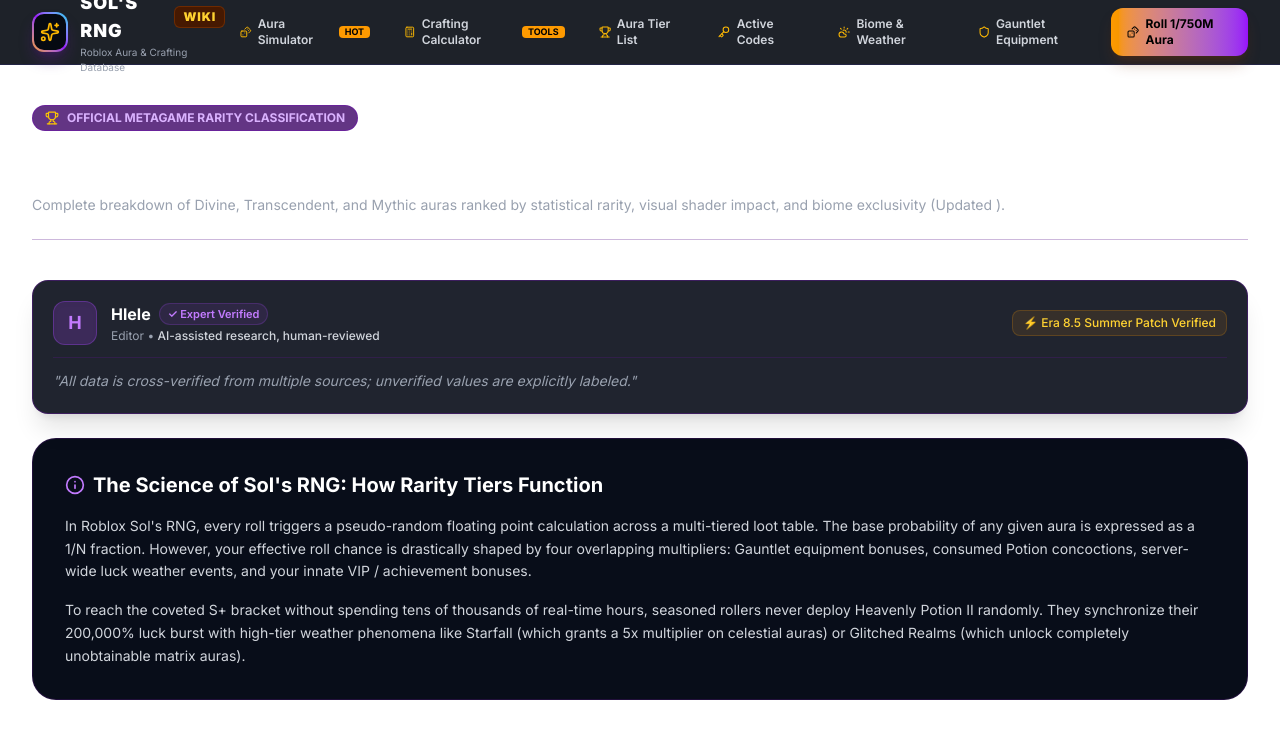
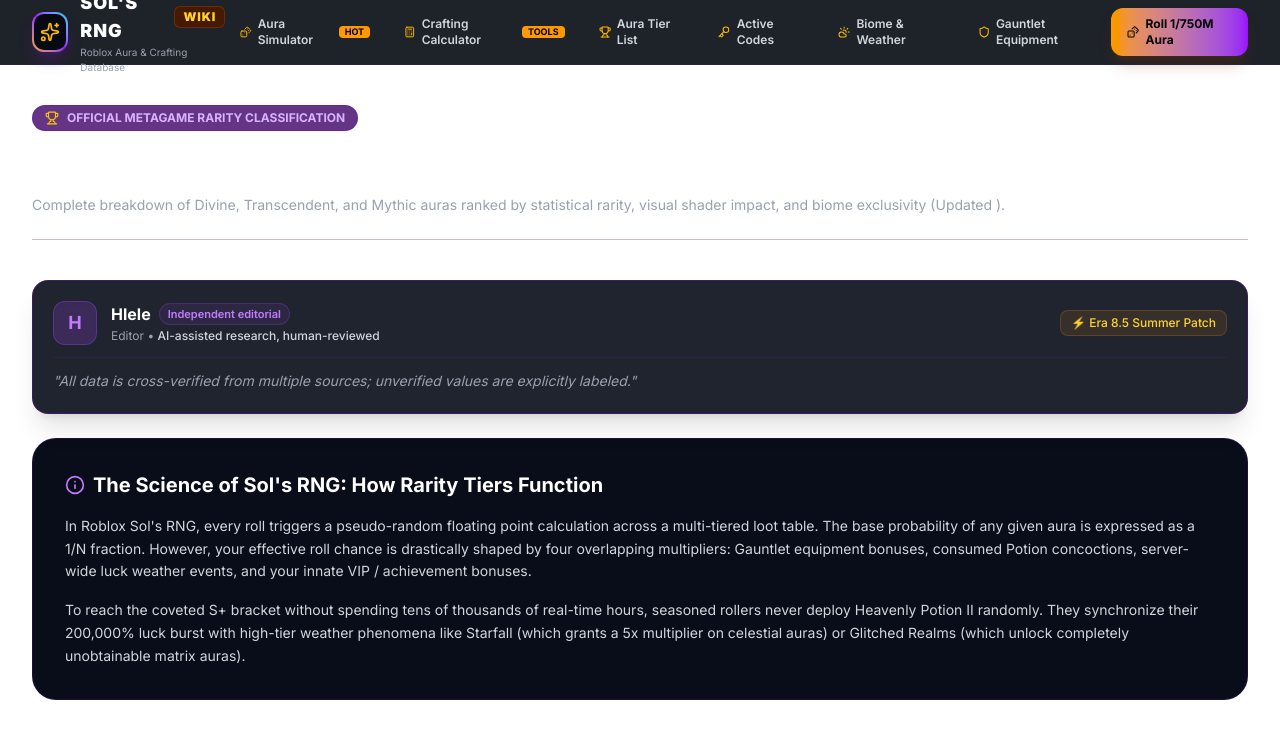
Before and after one commit to lianlele168/sols-rng-wiki, a Next.js app: page /tier-list in a window 1280 px wide. Shown: the top 738 px of the page. Built offline with nearby package versions, Linux system fonts and the light colour scheme.

Commit message:
fix(eaeat): remove fabricated author personas and unverified 'verified' claims

```diff
--- a/src/components/AuthorCard.tsx
+++ b/src/components/AuthorCard.tsx
@@ -13,7 +13,7 @@
   authorName = 'Hlele',
   role = 'Editor',
   experience = 'AI-assisted research, human-reviewed',
-  patchVersion = 'Era 8.5 Summer Patch Verified',
+  patchVersion = 'Era 8.5 Summer Patch',
   lastUpdated = '',
   editorialNote = 'All data is cross-verified from multiple sources; unverified values are explicitly labeled.',
 }: AuthorCardProps) {
@@ -28,7 +28,7 @@
             <div className="flex items-center space-x-2">
               <span className="font-bold text-white text-sm sm:text-base">{authorName}</span>
               <span className="inline-flex items-center px-2 py-0.5 rounded-full text-[11px] font-semibold bg-purple-500/10 text-purple-400 border border-purple-500/20">
-                ✓ Expert Verified
+                Independent editorial
               </span>
             </div>
             <p className="text-xs text-gray-400 mt-0.5">
```
